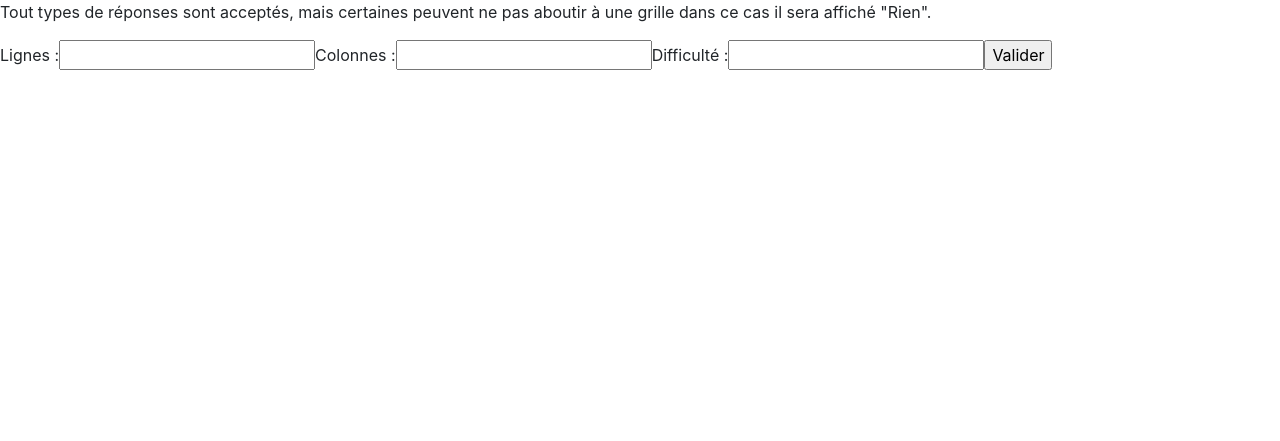
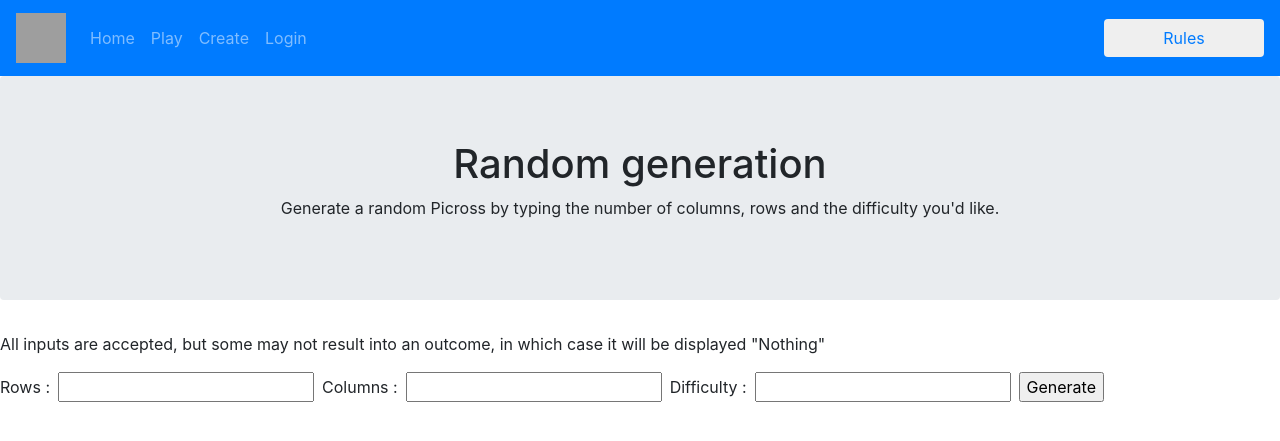
Before and after one commit to Thibaut-T/GameD-ISEN, a PHP site: page /Random.php in a window 1280 px wide. Shown: the top 441 px of the page. Run offline with PHP 8.4, Linux system fonts and the light colour scheme; a stand-in replaces the project's code that opens the database connection; grey boxes are pictures that could not be loaded.

Commit message:
Add files via upload

```diff
--- a/Random.php
+++ b/Random.php
@@ -1,9 +1,10 @@
 <?php
 session_start();
+include("connexion.php");
 ?>
 
 <!DOCTYPE html>
-<html lang="fr">
+<html lang="en">
 <head>
 	<meta charset="utf8">
 	<link rel="stylesheet" href="home.css">
@@ -14,7 +15,7 @@ session_start();
 	<script src="https://ajax.googleapis.com/ajax/libs/jquery/3.3.1/jquery.min.js"></script>
 	<script src="https://cdnjs.cloudflare.com/ajax/libs/popper.js/1.14.3/umd/popper.min.js"></script>
 	<script src="https://maxcdn.bootstrapcdn.com/bootstrap/4.1.3/js/bootstrap.min.js"></script>
-	<title></title>
+	<title>Random creation - Picross</title>
 	<style type="text/css">
 		table, th, td {
 			border:1px solid black;
@@ -26,18 +27,85 @@ session_start();
 	</style>
 </head>
 <body>
+	<div class="naviguation">
+		<nav class="navbar navbar-expand-lg bg-primary navbar-dark">
+			<a class="navbar-brand" href="Home.php">
+				<img src="./pictures/Picross.jpg" width="50" height="50" alt="">
+			</a>
+			<button class="navbar-toggler" type="button" data-toggle="collapse" data-target="#navbarSupportedContent" aria-controls="navbarSupportedContent" aria-expanded="false" aria-label="Toggle navigation">
+				<span class="navbar-toggler-icon"></span>
+			</button>
+			<div class="collapse navbar-collapse" id="navbarSupportedContent">
+				<ul class="navbar-nav mr-auto">
+					<li class="nav-item">
+						<a class="nav-link waves-effect waves-light" href="Home.php">Home<span class="sr-only">(current)</span></a>
+					</li>
+					<li class="nav-item">
+						<a class="nav-link waves-effect waves-light" href="jouer.php">Play</a>
+					</li>
+					<li class="nav-item">
+						<a class="nav-link waves-effect waves-light" href="create.php">Create</a>
+					</li>
+					<?php if(isset($_SESSION["utilisateur"])){
+						$user = $_SESSION['utilisateur'];
+						$query = "SELECT Name FROM comptes WHERE email = '$user'";
+						$resultat = mysqli_query($link, $query);
+						$result_rows = mysqli_fetch_assoc($resultat);
+						echo "<li class='nav-item dropdown'>";
+						echo "<a class='nav-link dropdown-toggle waves-effect waves-light' data-toggle='dropdown'>".$result_rows['Name']."</a>";
+						echo "<div class='dropdown-menu'>";
+						echo "<a class='dropdown-item' href='Account.php'>My Account</a>";
+						echo "<a class='dropdown-item' href='deconnexion.php'>Log out</a>";
+						echo "</div>";
+						echo "</li>";
+					}
+					if(!isset($_SESSION["utilisateur"])): ?>
+						<li class="nav-item">
+							<a class="nav-link waves-effect waves-light" href="loginPage.php">Login</a>
+						</li>
+					<?php endif ?>
+				</ul>
+				<div class="md-form my-0">
+					<button type="button" class="btn text-primary" data-toggle="modal" data-target="#myModal" style="width: 10em;">Rules</button>
+					<div class="modal fade" id="myModal">
+						<div class="modal-dialog">
+							<div class="modal-content">
+								<!-- Header -->
+								<div class="modal-header">
+									<h4 class="modal-title">Rules of the game</h4>
+									<button type="button" class="close" data-dismiss="modal">&times;</button>
+								</div>
+								<!-- body -->
+								<div class="modal-body">
+									<p style="text-align: justify;">A Picross is a puzzle game where the goal is to guess what image is hidden behind a grid. The numbers around the grid are the hints that can help you find which blocks are black, and which are white. Each number tells you how many continuous black blocks exist in this row or column. For example, if a row has the numbers 5 10 this means that this row contains 5 black blocks in a row, 10 black blocks in a row and ANY number of white blocks between them</p>
+								</div>
+							</div>
+						</div>
+					</div>
+				</div>
+			</div>
+		</nav>
+	</div>
+
+	<div class="jumbotron jumbotron-fluid rounded">
+		<div class="container text-center">
+			<h1>Random generation</h1>
+			<p>Generate a random Picross by typing the number of columns, rows and the difficulty you'd like.</p>
+		</div>
+	</div>
+
 	<?php
 	if(!isset($_POST['ligne']) && !isset($_POST['colonne']) && !isset($_POST['difficulte'])){  // formulaire pour connaitre la taille et/ou la difficulté
-		echo'<p>Tout types de réponses sont acceptés, mais certaines peuvent ne pas aboutir à une grille dans ce cas il sera affiché "Rien".</p>';
+		echo'<p>All inputs are accepted, but some may not result into an outcome, in which case it will be displayed "Nothing"</p>';
 		echo"<form method='post' action='Random.php'>";
 		echo"<fieldset>";
-				echo"<label for='ligne'>Lignes</label> :";
-				echo"<input type='text' name='ligne'/>";
-				echo"<label for='colonne'>Colonnes</label> :";
-				echo"<input type='text' name='colonne'/>";
-				echo"<label for='difficulte'>Difficulté</label> :";
-				echo"<input type='text' name='difficulte'/>";
-				echo"<input type='submit' value='Valider' />";
+		echo"<label for='ligne'>Rows</label> :";
+		echo"<input type='text' name='ligne' class='ml-2'/>";
+		echo"<label for='colonne' class='ml-2'>Columns</label> :";
+		echo"<input type='text' name='colonne' class='ml-2'/>";
+		echo"<label for='difficulte' class='ml-2'>Difficulty</label> :";
+		echo"<input type='text' name='difficulte' class='ml-2'/>";
+		echo"<input type='submit' value='Generate' class='ml-2'/>";
 		echo"</fieldset>";
 		echo"</form>";
 	}
@@ -59,9 +127,6 @@ session_start();
 		}
 
 		$retour=[];
-
-
-
 
 		class picross{  // Structure picross qui résume toutes les informations liées à la grille
 			public $lignes;
@@ -99,8 +164,8 @@ session_start();
 
 			$random->nb_case=$retour[($random->nb_ligne+$random->nb_colonne+($random->nb_ligne*$random->nb_colonne))+2]; // On récupère le nombre de case à noircir
 
-			echo"<p>".$random->nb_case."/".$random->nb_ligne*$random->nb_colonne."</p>";
-			echo"<table>"; // On affiche tout dans un tableau
+			echo"<p class='text-center mt-4'>You have ".$random->nb_case." boxes to fill over ".$random->nb_ligne*$random->nb_colonne."</p>";
+			echo"<table style='margin-left: 45%;'>"; // On affiche tout dans un tableau
 			echo"<tr>";
 			echo"<th class='case'></th>";
 			for($i=0; $i<$random->nb_colonne; $i++){
```
Lines whose indentation alone changed are shown as unchanged.
